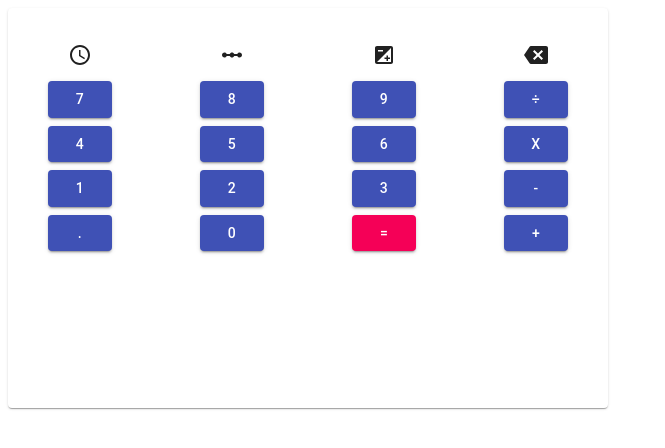
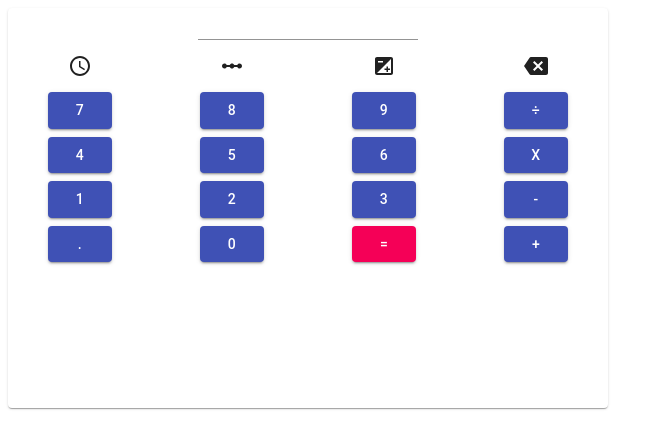
Before and after one commit to Matheus1714/Calculator, a React (Create React App) app in the folder client/: page / in a window 1280 px wide. Shown: the top 448 px of the page, without its empty margins (0-665 px from the left). Built offline with nearby package versions, Linux system fonts and the light colour scheme.

Commit message:
input console

```diff
--- a/client/src/components/consoleComponent.js
+++ b/client/src/components/consoleComponent.js
@@ -1,10 +1,11 @@
 import React from 'react'
 import Grid from '@material-ui/core/Grid'
+import TextField from '@material-ui/core/TextField';
 
 export default function ConsoleComponent(){
     return(
         <Grid item xs={12}>
-            <h1>{localStorage.getItem('expression')}</h1>
+            <TextField id="expressionText" />
         </Grid>
     )
 }
```
